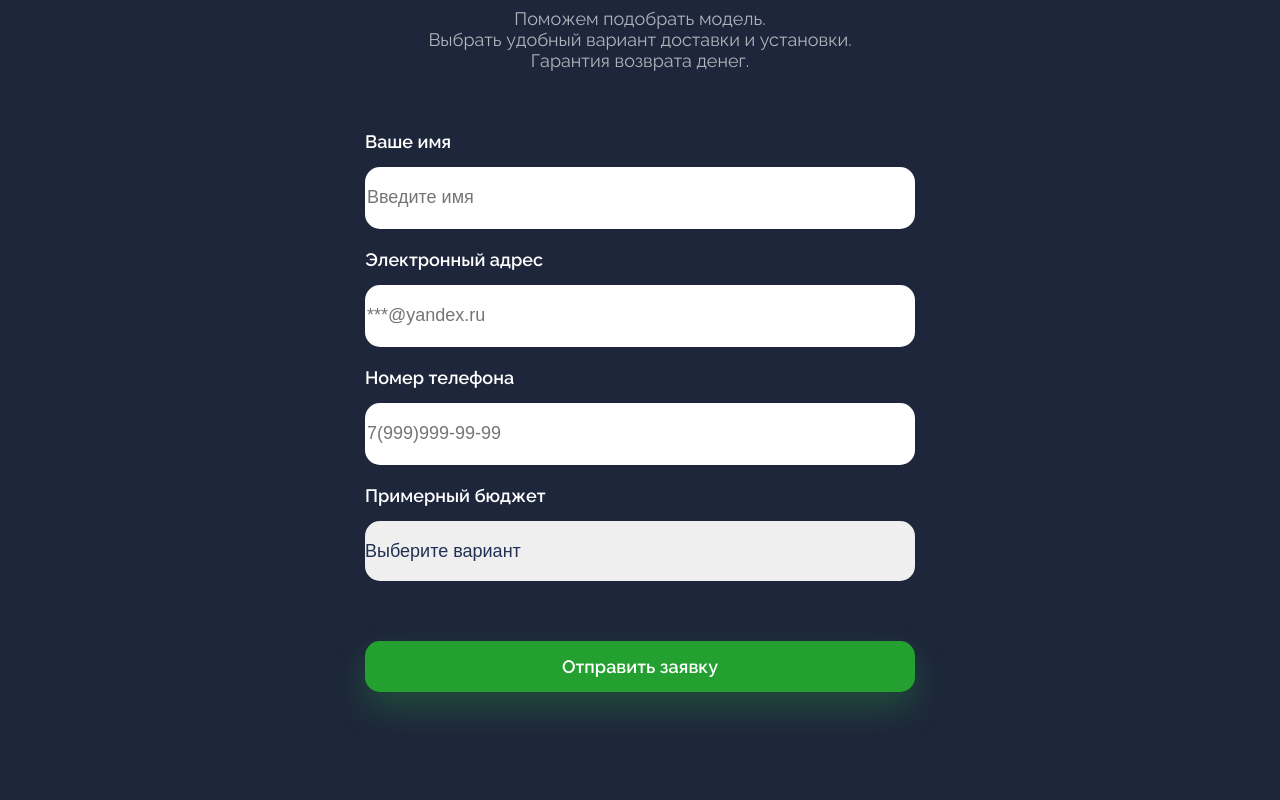
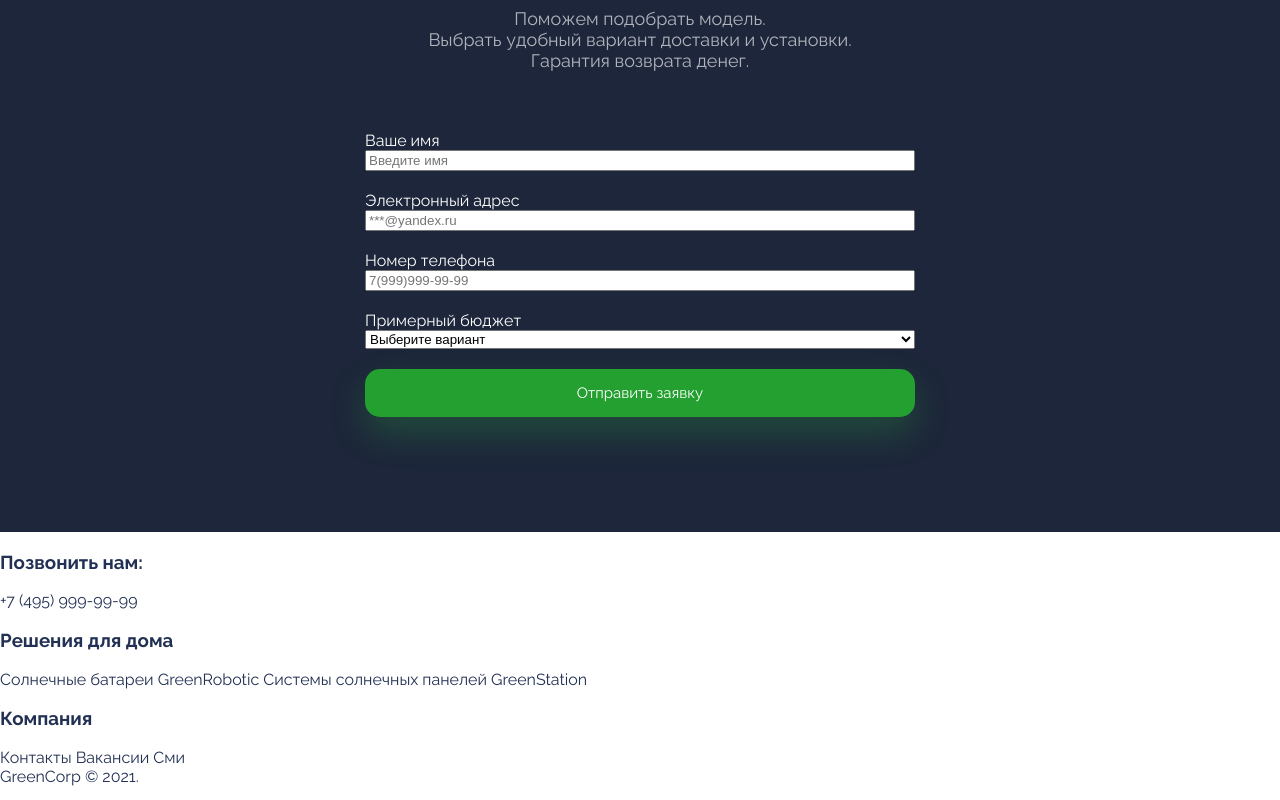
Before and after one commit to LebedAnn/green-corp-landing, a plain HTML site: page index.html in a window 1280 px wide. Shown: the part 1080-1880 px from the top of the page. Drawn offline with Linux system fonts and the light colour scheme.

Commit message:
finalfooter

```diff
--- a/main.css
+++ b/main.css
@@ -109,68 +109,3 @@ button {
   grid-gap: 20px;
   margin-top: 60px;
 }
-.form label {
-  font-size: 18px;
-  font-weight: 600;
-  margin-bottom: 15px;
-}
-.form input {
-  font-size: 18px;
-  color: #213053;
-  height: 60px;
-  padding: 0 20px 0 20 px;
-  border-radius: 15px;
-  border: none;
-}
-.form select {
-  font-size: 18px;
-  color: #213053;
-  height: 60px;
-  padding: 0 20px 0 20 px;
-  border-radius: 15px;
-  border: none;
-}
-.form__submit {
-  font-size: 18px;
-  font-weight: 600;
-  margin-top: 40px;
-}
-select {
-  appearance: none;
-}
-input {
-  outline: none;
-}
-button:hover {
-  background-color: #f6980c;
-  box-shadow: 0 16px 36px rgba (246 152 12 / 20%);
-  transition: background-color 0.3s ease-in;
-}
-footer {
-  font-weight:600;
-  font-size: 16px;
-  padding-top: 90px;
-  padding-bottom: 20px;
-}
-.footer__container {
-  display: flex;
-  justify-content: center;
-}
-.footer__copyright {
-  text-align: center;
-  margin-top: 40px;
-  opacity: 0.5;
-}
-.footer__group {
-  margin-right: 80px;
-}
-h3 {
-  font-size: 16px;
-  opacity: 0.7;
-  margin-bottom: 30px;
-}
-.footer__links a {
-display:flex;
-flex-direction: column;
-margin-bottom: 15px;
-}
```
